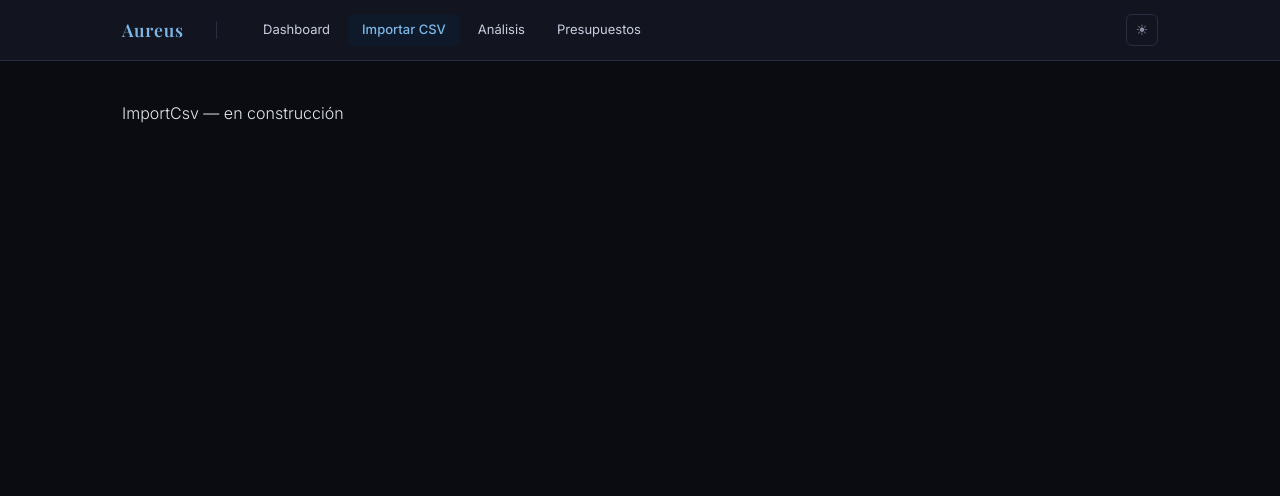
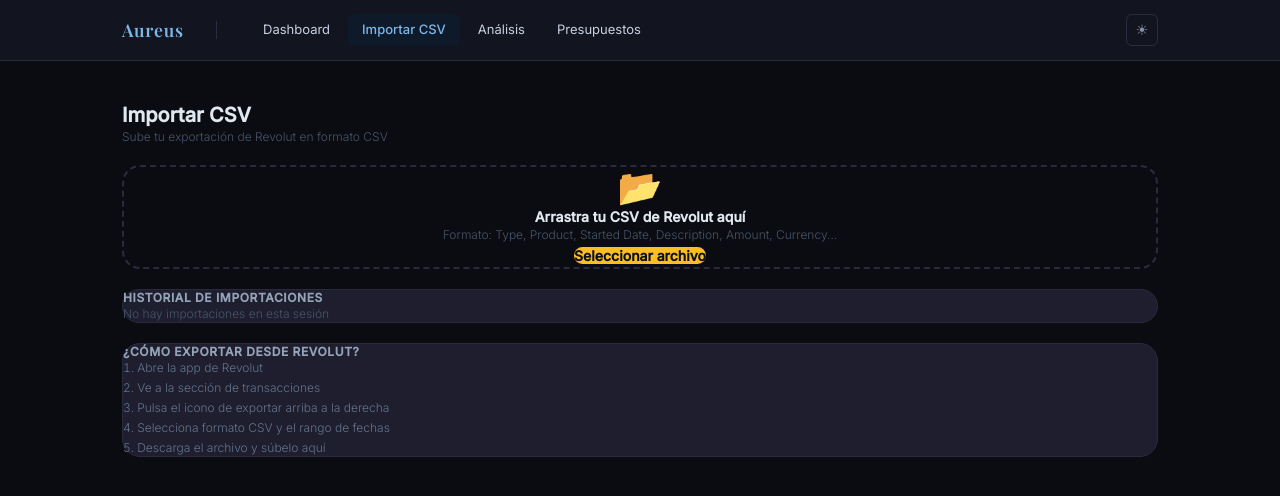
Before and after one commit to maaaaquiiii/Aureus, a React (Vite) app in the folder frontend/: page /import in a window 1280 px wide. Shown: the top 496 px of the page. Built offline with nearby package versions, Linux system fonts and the light colour scheme.

Commit message:
feat: add cors config and export csv page

```diff
--- a/frontend/src/pages/ImportCsv.tsx
+++ b/frontend/src/pages/ImportCsv.tsx
@@ -1,3 +1,177 @@
+import { useEffect, useState } from "react";
+import { importCsv } from "../api/services";
+import type { ImportResponse } from "../api/types";
+
+interface ImportJob {
+    jobId: number;
+    fileName: string;
+    status: string;
+    totalRows: number;
+    importedRows: number;
+    errorDetail: string | null;
+    date: string;
+}
+
 export default function ImportCsv() {
-    return <div style={{ color: "#e2e8f0" }}>ImportCsv — en construcción</div>;
+    const [dragging, setDragging] = useState(false);
+    const [loading, setLoading] = useState(false);
+    const [history, setHistory] = useState<ImportJob[]>([]);
+    const [error, setError] = useState<string | null>(null);
+
+    const handleFile = async (file: File) => {
+        if (!file.name.endsWith(".csv")) {
+            setError("Solo se aceptan archivos .csv");
+            return;
+        }
+
+        setError(null);
+        setLoading(true);
+
+        try {
+            const content = await file.text();
+            const response: ImportResponse = await importCsv(content, file.name);
+
+            setHistory((prev) => [
+                {
+                    jobId: response.jobId,
+                    fileName: file.name,
+                    status: response.status,
+                    totalRows: response.totalRows,
+                    importedRows: response.importedRows,
+                    errorDetail: response.errorDetail,
+                    date: new Date().toLocaleDateString("es-ES"),
+                },
+                ...prev,
+            ]);
+        } catch (e) {
+            setError("Error al importar el archivo. ¿Está el backend arrancado?");
+        } finally {
+            setLoading(false);
+        }
+    };
+
+    const handleDrop = (e: React.DragEvent) => {
+        e.preventDefault();
+        setDragging(false);
+        const file = e.dataTransfer.files[0];
+        if (file) handleFile(file);
+    };
+
+    const handleInputChange = (e: React.ChangeEvent<HTMLInputElement>) => {
+        const file = e.target.files?.[0];
+        if (file) handleFile(file);
+    };
+
+    return (
+        <div className="flex flex-col gap-5">
+
+            {/* Cabecera */}
+            <div>
+                <h1 className="text-[#e2e8f0] text-xl font-bold">Importar CSV</h1>
+                <p className="text-[#475569] text-xs mt-1">
+                    Sube tu exportación de Revolut en formato CSV
+                </p>
+            </div>
+
+            {/* Zona drag & drop */}
+            <div
+                onDragOver={(e) => { e.preventDefault(); setDragging(true); }}
+                onDragLeave={() => setDragging(false)}
+                onDrop={handleDrop}
+                className={`border-2 border-dashed rounded-xl p-10 text-center transition-all ${
+                    dragging
+                        ? "border-[#fbbf24] bg-[#1e1e2e]"
+                        : "border-[#2a2a3e] hover:border-[#475569]"
+                }`}
+            >
+                <div className="text-4xl mb-3">📂</div>
+                <p className="text-[#e2e8f0] font-semibold text-sm mb-1">
+                    Arrastra tu CSV de Revolut aquí
+                </p>
+                <p className="text-[#475569] text-xs mb-4">
+                    Formato: Type, Product, Started Date, Description, Amount, Currency...
+                </p>
+                <label className="cursor-pointer">
+                    <span className="bg-[#fbbf24] text-[#0f0f1a] font-bold text-sm px-5 py-2 rounded-lg hover:bg-[#f59e0b] transition-colors">
+                        {loading ? "Importando..." : "Seleccionar archivo"}
+                    </span>
+                    <input
+                        type="file"
+                        accept=".csv"
+                        className="hidden"
+                        onChange={handleInputChange}
+                        disabled={loading}
+                    />
+                </label>
+            </div>
+
+            {/* Error */}
+            {error && (
+                <div className="bg-[#450a0a] border border-[#f87171] rounded-xl p-3">
+                    <p className="text-[#f87171] text-sm">{error}</p>
+                </div>
+            )}
+
+            {/* Historial */}
+            <div className="bg-[#1e1e2e] border border-[#2a2a3e] rounded-xl p-4">
+                <p className="text-[#94a3b8] text-xs font-semibold mb-4 tracking-wider">
+                    HISTORIAL DE IMPORTACIONES
+                </p>
+                {history.length === 0 ? (
+                    <p className="text-[#475569] text-xs">
+                        No hay importaciones en esta sesión
+                    </p>
+                ) : (
+                    <table className="w-full">
+                        <thead>
+                        <tr>
+                            {["Archivo", "Fecha", "Filas", "Estado"].map((h) => (
+                                <th
+                                    key={h}
+                                    className="text-left text-xs text-[#475569] pb-3 border-b border-[#2a2a3e] font-normal"
+                                >
+                                    {h}
+                                </th>
+                            ))}
+                        </tr>
+                        </thead>
+                        <tbody>
+                        {history.map((job) => (
+                            <tr key={job.jobId} className="border-b border-[#2a2a3e] last:border-0">
+                                <td className="py-3 text-xs text-[#e2e8f0]">{job.fileName}</td>
+                                <td className="py-3 text-xs text-[#64748b]">{job.date}</td>
+                                <td className="py-3 text-xs text-[#64748b]">
+                                    {job.importedRows} / {job.totalRows}
+                                </td>
+                                <td className="py-3">
+                                        <span className={`text-xs font-bold px-2 py-0.5 rounded ${
+                                            job.status === "DONE"
+                                                ? "bg-[#14532d] text-[#34d399]"
+                                                : "bg-[#450a0a] text-[#f87171]"
+                                        }`}>
+                                            {job.status}
+                                        </span>
+                                </td>
+                            </tr>
+                        ))}
+                        </tbody>
+                    </table>
+                )}
+            </div>
+
+            {/* Nota */}
+            <div className="bg-[#1e1e2e] border border-[#2a2a3e] rounded-xl p-4">
+                <p className="text-[#94a3b8] text-xs font-semibold mb-2 tracking-wider">
+                    ¿CÓMO EXPORTAR DESDE REVOLUT?
+                </p>
+                <ol className="text-[#64748b] text-xs flex flex-col gap-1 list-decimal list-inside">
+                    <li>Abre la app de Revolut</li>
+                    <li>Ve a la sección de transacciones</li>
+                    <li>Pulsa el icono de exportar arriba a la derecha</li>
+                    <li>Selecciona formato CSV y el rango de fechas</li>
+                    <li>Descarga el archivo y súbelo aquí</li>
+                </ol>
+            </div>
+        </div>
+    );
 }
```
Also changed, not shown: 2 other files (tests, documents, lock files or other folders).
